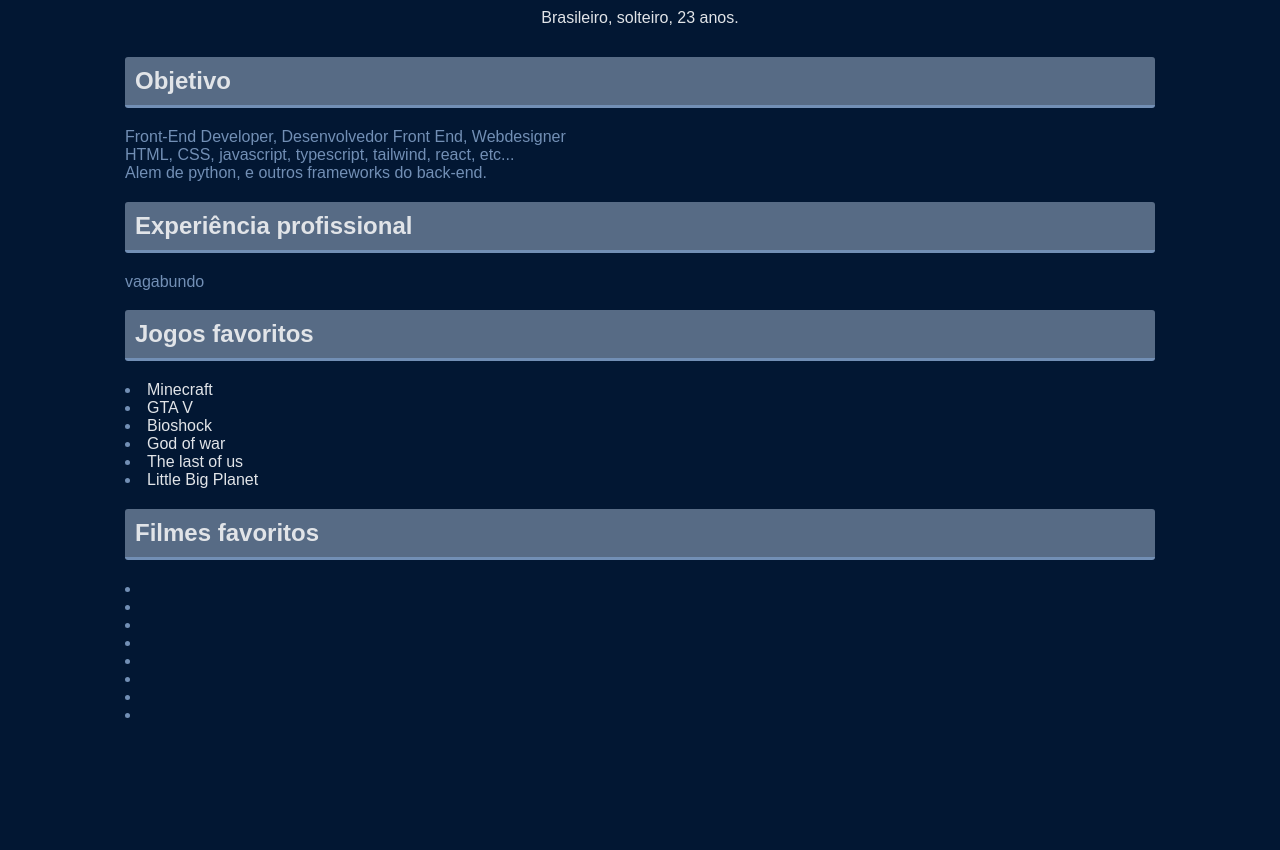
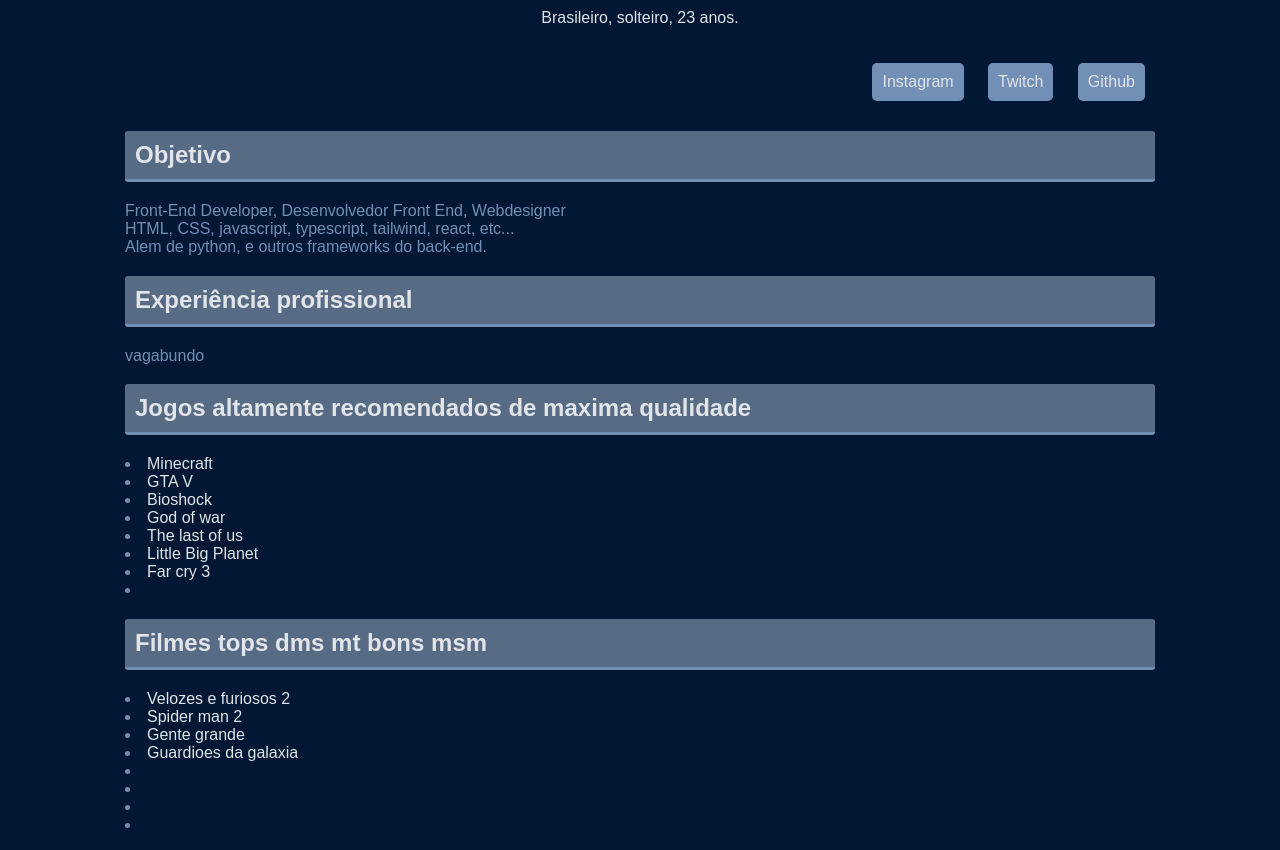
Before and after one commit to willybnt/repositoryname, a plain HTML site: page desafiocurriculo/index.html in a window 1280 px wide. Shown: the part 61-911 px from the top of the page. Before the commit the page ends 801 px from the top, so only its background shows below. Drawn offline with Linux system fonts and the light colour scheme.

Commit message:
atualizado

```diff
--- a/desafiocurriculo/index.html
+++ b/desafiocurriculo/index.html
@@ -12,6 +12,11 @@
 
 <span>Brasileiro, solteiro, 23 anos.</span>
 
+<ul class="nav">
+    <li><a href="https://www.instagram.com/queriaumcarro/">Instagram</a></li>
+    <li><a href="https://www.twitch.tv/williebnt">Twitch</a></li>
+    <li><a href="https://github.com/willybnt">Github</a></li>
+</ul>
 
 <h2>Objetivo</h2>
 
@@ -21,7 +26,7 @@
 
 <p>vagabundo</p>
 
-<h2>Jogos favoritos</h2>
+<h2>Jogos altamente recomendados de maxima qualidade </h2>
 
 <ul>
     <li><a href="https://youtu.be/w_vk7UwFBhc?si=M5WVLvOxbeWNDjw_">Minecraft</a></li>
@@ -30,15 +35,17 @@
     <li><a href="">God of war</a></li>
     <li><a href="">The last of us</a></li>
     <li><a href="https://youtu.be/yOzW3Qwfd_A?si=oh20seNaD-D1ulwV">Little Big Planet</a></li>
+    <li><a href="">Far cry 3</a></li>
+    <li><a href=""></a></li>
 </ul>
 
-<h2>Filmes favoritos</h2>
+<h2>Filmes tops dms mt bons msm</h2>
 
 <ul>
-    <li><a href=""></a></li>
-    <li><a href=""></a></li>
-    <li><a href=""></a></li>
-    <li><a href=""></a></li>
+    <li><a href="">Velozes e furiosos 2</a></li>
+    <li><a href="">Spider man 2</a></li>
+    <li><a href="">Gente grande</a></li>
+    <li><a href="">Guardioes da galaxia</a></li>
     <li><a href=""></a></li>
     <li><a href=""></a></li>
     <li><a href=""></a></li>
--- a/desafiocurriculo/style.css
+++ b/desafiocurriculo/style.css
@@ -42,3 +42,29 @@ a{
     text-decoration: none;
     color: #E1E4E8;
 }
+
+.nav {
+    border-radius: 3px;
+    text-align: end;
+}
+
+.nav li{
+    list-style: none;
+    margin: 10px;
+    display: inline-block;
+
+}
+
+.nav a{
+    background-color: #728FB5;
+    display: inline-block;
+    padding: 10px;
+    border-radius: 5px;
+}
+
+.nav a:hover{
+    background-color: #122D4F;
+    color: #E1E4E8;
+    text-decoration: none;
+    border-radius: 5px;
+}
```
